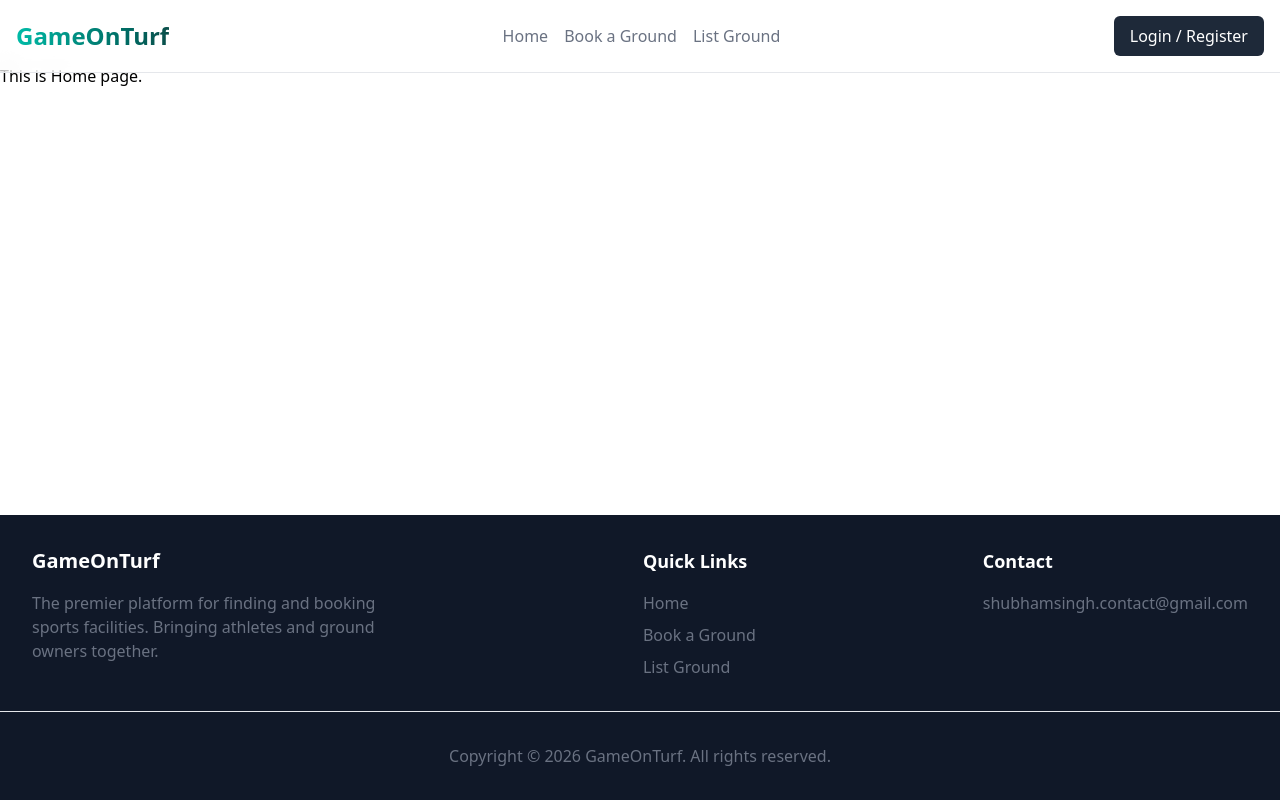
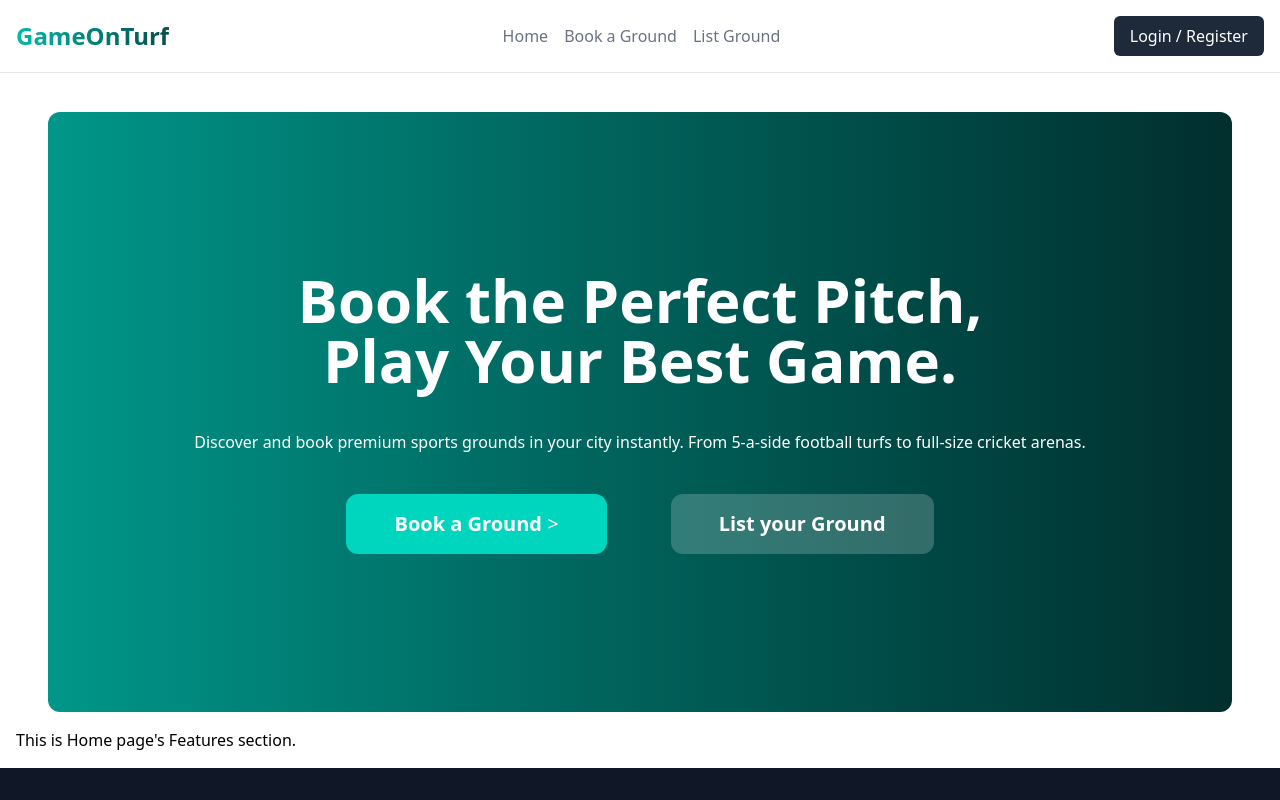
Before and after one commit to unrealblood/game-on-turf-nextjs, a Next.js app: page / in a window 1280 px wide. Shown: the top 800 px of the page. Built offline with nearby package versions, Linux system fonts and the light colour scheme.

Commit message:
create home page hero section

```diff
--- /dev/null
+++ b/app/components/home/FeaturesSection.jsx
@@ -0,0 +1,7 @@
+export default async function FeaturesSection() {
+    return (
+        <div>
+            This is Home page's Features section.
+        </div>
+    );
+}
--- /dev/null
+++ b/app/components/home/HeroSection.jsx
@@ -0,0 +1,19 @@
+import Link from "next/link";
+
+export default async function HeroSection() {
+    return (
+        <section className="px-8 py-4">
+            <div className="bg-linear-to-r from-teal-600 to-teal-950 text-white rounded-xl h-[600px] flex justify-center items-center flex-col gap-10 text-center">
+                <h1 className="text-6xl font-bold px-8">Book the Perfect Pitch,<br />Play Your Best Game.</h1>
+
+                <p className="px-16">Discover and book premium sports grounds in your city instantly. From 5-a-side football turfs to full-size cricket arenas.</p>
+
+                <div className="flex justify-center items-center gap-16">
+                    <Link href={"/book-grounds"} className="bg-teal-400 px-12 py-4 rounded-xl text-xl"><span className="font-bold">Book a Ground</span> &gt;</Link>
+
+                    <Link href={"/list-ground"} className="bg-white/20 px-12 py-4 rounded-xl font-bold text-xl">List your Ground</Link>
+                </div>
+            </div>
+        </section>
+    );
+}
--- a/app/page.js
+++ b/app/page.js
@@ -1,7 +1,11 @@
+import FeaturesSection from "./components/home/FeaturesSection";
+import HeroSection from "./components/home/HeroSection";
+
 export default function Home() {
   return (
-    <div className="flex-1 overflow-y-auto mt-16">
-      This is Home page.
+    <div className="flex-1 overflow-y-auto mt-20 p-4">
+      <HeroSection />
+      <FeaturesSection />
     </div>
   );
 }
```
